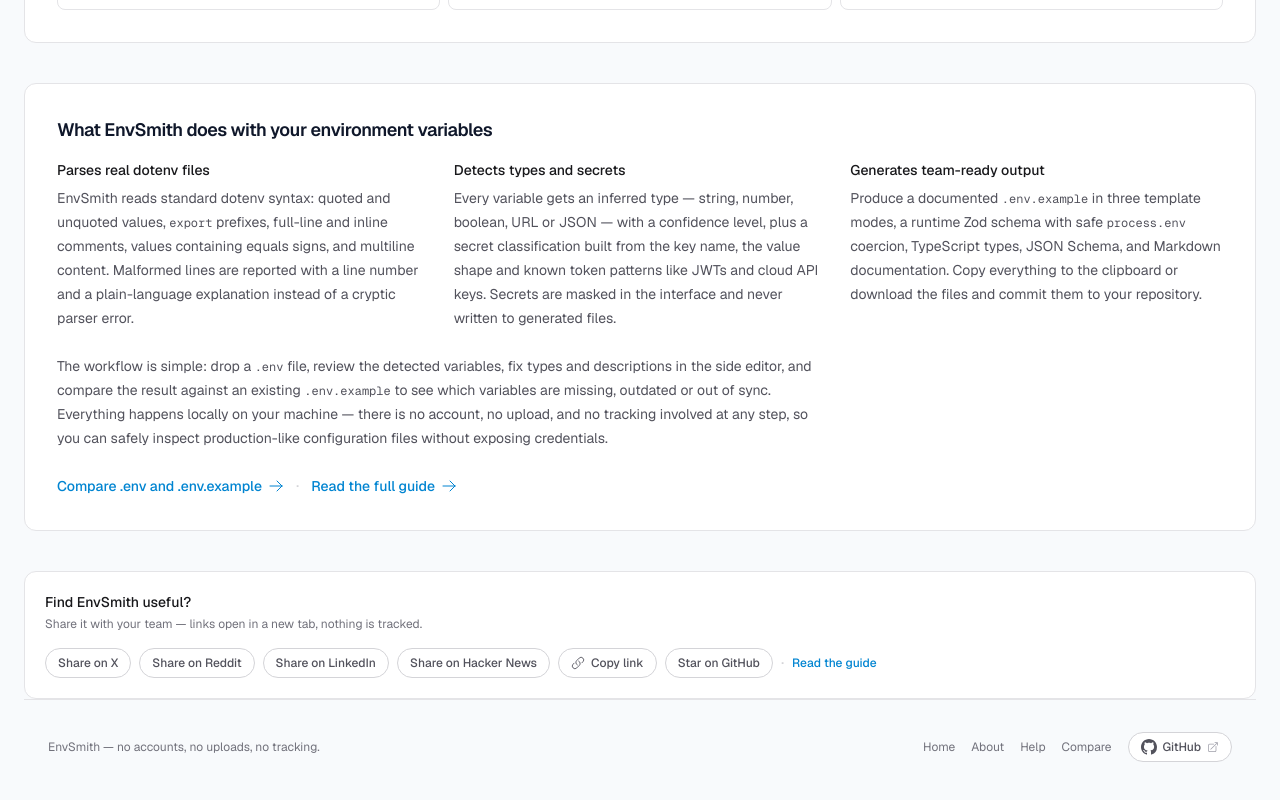
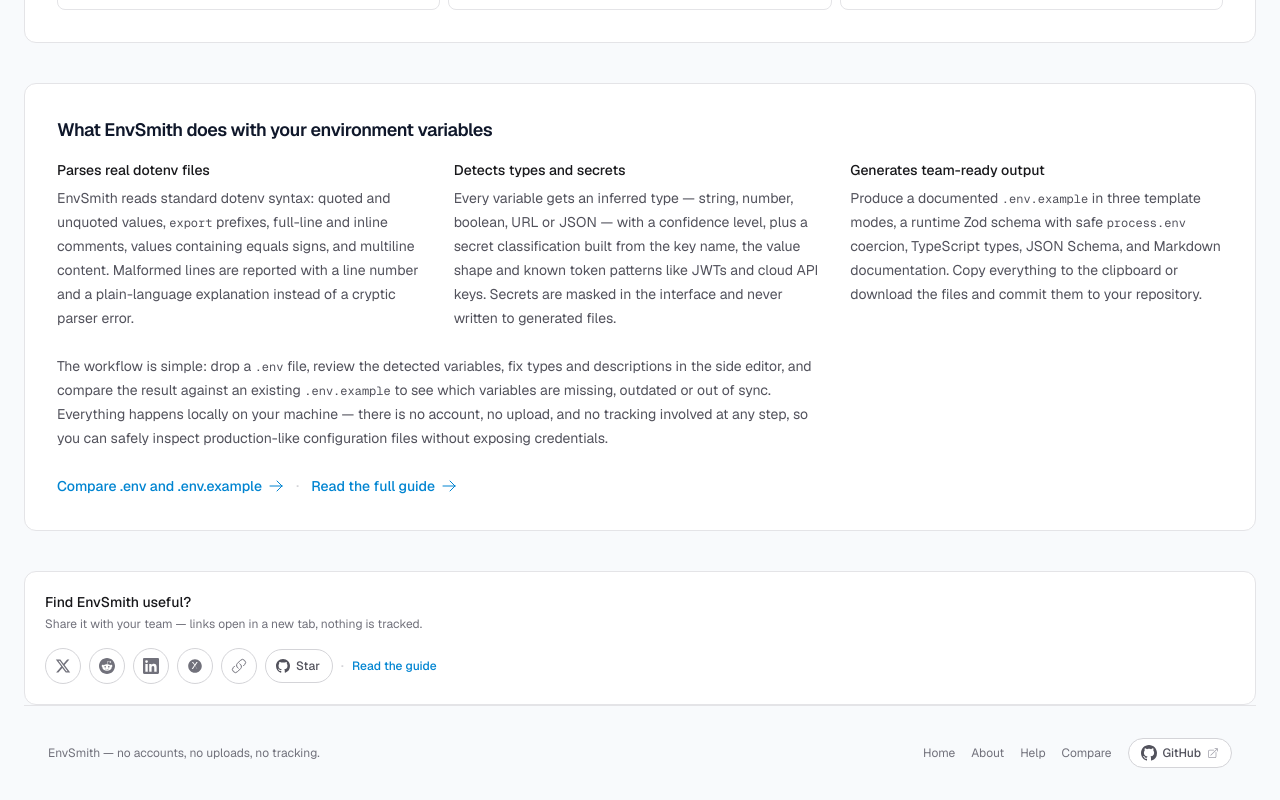
Before and after one commit to modeusweb/envsmith, a Next.js app: page / in a window 1280 px wide. Shown: the part 1165-1965 px from the top of the page. Built offline with nearby package versions, Linux system fonts and the light colour scheme.

Commit message:
ui: brand icons on social share buttons; og image in sitemap

```diff
--- a/src/app/sitemap.ts
+++ b/src/app/sitemap.ts
@@ -1,32 +1,39 @@
 import type { MetadataRoute } from "next";
 
 const SITE_URL = "https://envsmith.vercel.app";
+const OG_IMAGE = `${SITE_URL}/opengraph-image.png`;
 
 export default function sitemap(): MetadataRoute.Sitemap {
+  const images = [OG_IMAGE];
+
   return [
     {
       url: SITE_URL,
       lastModified: new Date(),
       changeFrequency: "weekly",
       priority: 1,
+      images,
     },
     {
       url: `${SITE_URL}/compare`,
       lastModified: new Date(),
       changeFrequency: "weekly",
       priority: 0.9,
+      images,
     },
     {
       url: `${SITE_URL}/help`,
       lastModified: new Date(),
       changeFrequency: "monthly",
       priority: 0.6,
+      images,
     },
     {
       url: `${SITE_URL}/about`,
       lastModified: new Date(),
       changeFrequency: "monthly",
       priority: 0.5,
+      images,
     },
   ];
 }
--- a/src/components/ui/ShareButtons.tsx
+++ b/src/components/ui/ShareButtons.tsx
@@ -5,6 +5,45 @@
 import { LinkIcon, CheckIcon } from "@heroicons/react/24/outline";
 
 const GITHUB_URL = "https://github.com/modeusweb/envsmith";
+
+function XIcon({ className }: { className?: string }) {
+  return (
+    <svg viewBox="0 0 24 24" className={className} fill="currentColor" aria-hidden>
+      <path d="M18.244 2.25h3.308l-7.227 8.26 8.502 11.24H16.17l-5.214-6.817L4.99 21.75H1.68l7.73-8.835L1.254 2.25H8.08l4.713 6.231zm-1.161 17.52h1.833L7.084 4.126H5.117z" />
+    </svg>
+  );
+}
+
+function RedditIcon({ className }: { className?: string }) {
+  return (
+    <svg viewBox="0 0 24 24" className={className} fill="currentColor" aria-hidden>
+      <path d="M12 0C5.373 0 0 5.373 0 12s5.373 12 12 12 12-5.373 12-12S18.627 0 12 0zm5.01 4.744c.688 0 1.25.561 1.25 1.249a1.25 1.25 0 0 1-2.498.056l-2.597-.547-.8 3.747c1.824.07 3.48.632 4.674 1.488.308-.309.73-.491 1.207-.491.968 0 1.754.786 1.754 1.754 0 .716-.435 1.333-1.01 1.614a3.111 3.111 0 0 1 .042.52c0 2.694-3.13 4.87-6.994 4.87-3.864 0-6.994-2.176-6.994-4.87 0-.183.015-.366.043-.534A1.748 1.748 0 0 1 4.028 12c0-.968.786-1.754 1.754-1.754.463 0 .898.196 1.207.49 1.207-.883 2.878-1.43 4.744-1.487l.885-4.182a.342.342 0 0 1 .14-.197.35.35 0 0 1 .238-.042l2.906.617a1.214 1.214 0 0 1 1.108-.701zM9.25 12C8.561 12 8 12.562 8 13.25c0 .687.561 1.248 1.25 1.248.687 0 1.248-.561 1.248-1.249 0-.688-.561-1.249-1.249-1.249zm5.5 0c-.687 0-1.248.561-1.248 1.25 0 .687.561 1.248 1.249 1.248.688 0 1.249-.561 1.249-1.249 0-.687-.562-1.249-1.25-1.249zm-5.466 3.99a.327.327 0 0 0-.231.094.33.33 0 0 0 0 .463c.842.842 2.484.91 2.961.91.477 0 2.105-.056 2.961-.91a.361.361 0 0 0 .029-.463.33.33 0 0 0-.464 0c-.547.533-1.684.73-2.512.73-.828 0-1.979-.196-2.512-.73a.326.326 0 0 0-.232-.095z" />
+    </svg>
+  );
+}
+
+function LinkedInIcon({ className }: { className?: string }) {
+  return (
+    <svg viewBox="0 0 24 24" className={className} fill="currentColor" aria-hidden>
+      <path d="M20.447 20.452h-3.554v-5.569c0-1.328-.027-3.037-1.852-3.037-1.853 0-2.136 1.445-2.136 2.939v5.667H9.351V9h3.414v1.561h.046c.477-.9 1.637-1.85 3.37-1.85 3.601 0 4.267 2.37 4.267 5.455v6.286zM5.337 7.433a2.062 2.062 0 0 1-2.063-2.065 2.064 2.064 0 1 1 2.063 2.065zm1.782 13.019H3.555V9h3.564v11.452zM22.225 0H1.771C.792 0 0 .774 0 1.729v20.542C0 23.227.792 24 1.771 24h20.451C23.2 24 24 23.227 24 22.271V1.729C24 .774 23.2 0 22.225 0z" />
+    </svg>
+  );
+}
+
+function HackerNewsIcon({ className }: { className?: string }) {
+  return (
+    <svg viewBox="0 0 24 24" className={className} fill="currentColor" aria-hidden>
+      <path d="M12 0C5.373 0 0 5.373 0 12s5.373 12 12 12 12-5.373 12-12S18.627 0 12 0zm5.747 17.25h-2.152l-3.607-5.72-3.588 5.72H6.268l4.627-7.024L6.44 4.75h2.213l3.004 4.793L14.7 4.75h2.128l-4.466 6.988 4.664 7.25z" transform="scale(.85) translate(2.1 2.1)" />
+    </svg>
+  );
+}
+
+const GITHUB_MARK = (
+  <svg viewBox="0 0 16 16" className="size-3.5" fill="currentColor" aria-hidden>
+    <path d="M8 0C3.58 0 0 3.58 0 8c0 3.54 2.29 6.53 5.47 7.59.4.07.55-.17.55-.38 0-.19-.01-.82-.01-1.49-2.01.37-2.53-.49-2.69-.94-.09-.23-.48-.94-.82-1.13-.28-.15-.68-.52-.01-.53.63-.01 1.08.58 1.23.82.72 1.21 1.87.87 2.33.66.07-.52.28-.87.51-1.07-1.78-.2-3.64-.89-3.64-3.95 0-.87.31-1.59.82-2.15-.08-.2-.36-1.02.08-2.12 0 0 .67-.21 2.2.82.64-.18 1.32-.27 2-.27s1.36.09 2 .27c1.53-1.04 2.2-.82 2.2-.82.44 1.1.16 1.92.08 2.12.51.56.82 1.27.82 2.15 0 3.07-1.87 3.75-3.65 3.95.29.25.54.73.54 1.48 0 1.07-.01 1.93-.01 2.2 0 .21.15.46.55.38A8.01 8.01 0 0 0 16 8c0-4.42-3.58-8-8-8Z" />
+  </svg>
+);
+
 
 /** Simple social sharing row (native share + link copy, no tracking scripts). */
 export function ShareButtons() {
@@ -16,10 +55,10 @@
   const encodedText = encodeURIComponent(shareText);
 
   const links = [
-    { label: "Share on X", href: `https://twitter.com/intent/tweet?url=${encoded}&text=${encodedText}` },
-    { label: "Share on Reddit", href: `https://www.reddit.com/submit?url=${encoded}&title=${encodedText}` },
-    { label: "Share on LinkedIn", href: `https://www.linkedin.com/sharing/share-offsite/?url=${encoded}` },
-    { label: "Share on Hacker News", href: `https://news.ycombinator.com/submitlink?u=${encoded}&t=${encodedText}` },
+    { label: "Share on X", href: `https://twitter.com/intent/tweet?url=${encoded}&text=${encodedText}`, Icon: XIcon },
+    { label: "Share on Reddit", href: `https://www.reddit.com/submit?url=${encoded}&title=${encodedText}`, Icon: RedditIcon },
+    { label: "Share on LinkedIn", href: `https://www.linkedin.com/sharing/share-offsite/?url=${encoded}`, Icon: LinkedInIcon },
+    { label: "Share on Hacker News", href: `https://news.ycombinator.com/submitlink?u=${encoded}&t=${encodedText}`, Icon: HackerNewsIcon },
   ];
 
   const copy = async () => {
@@ -39,32 +78,38 @@
         Share it with your team — links open in a new tab, nothing is tracked.
       </p>
       <div className="mt-4 flex flex-wrap items-center gap-2">
-        {links.map((l) => (
+        {links.map(({ label, href, Icon }) => (
           <a
-            key={l.label}
-            href={l.href}
+            key={label}
+            href={href}
             target="_blank"
             rel="noopener noreferrer"
-            className="inline-flex items-center rounded-full border border-zinc-300 dark:border-zinc-700 bg-white dark:bg-zinc-900 px-3 py-1.5 text-xs font-medium text-zinc-600 dark:text-zinc-300 hover:border-zinc-400 dark:hover:border-zinc-500 hover:text-zinc-900 dark:hover:text-white transition-colors focus-visible:outline-2 focus-visible:outline-sky-500"
+            aria-label={label}
+            title={label}
+            className="inline-flex items-center justify-center size-9 rounded-full border border-zinc-300 dark:border-zinc-700 bg-white dark:bg-zinc-900 text-zinc-500 dark:text-zinc-400 hover:border-zinc-400 dark:hover:border-zinc-500 hover:text-zinc-900 dark:hover:text-white transition-colors focus-visible:outline-2 focus-visible:outline-sky-500"
           >
-            {l.label}
+            <Icon className="size-4" />
           </a>
         ))}
         <button
           type="button"
           onClick={copy}
-          className="inline-flex items-center gap-1.5 rounded-full border border-zinc-300 dark:border-zinc-700 bg-white dark:bg-zinc-900 px-3 py-1.5 text-xs font-medium text-zinc-600 dark:text-zinc-300 hover:border-zinc-400 dark:hover:border-zinc-500 hover:text-zinc-900 dark:hover:text-white transition-colors focus-visible:outline-2 focus-visible:outline-sky-500"
+          aria-label="Copy link to this page"
+          title="Copy link"
+          className="inline-flex items-center justify-center size-9 rounded-full border border-zinc-300 dark:border-zinc-700 bg-white dark:bg-zinc-900 text-zinc-500 dark:text-zinc-400 hover:border-zinc-400 dark:hover:border-zinc-500 hover:text-zinc-900 dark:hover:text-white transition-colors focus-visible:outline-2 focus-visible:outline-sky-500"
         >
-          {copied ? <CheckIcon className="size-3.5 text-emerald-500" aria-hidden /> : <LinkIcon className="size-3.5" aria-hidden />}
-          {copied ? "Link copied" : "Copy link"}
+          {copied ? <CheckIcon className="size-4 text-emerald-500" aria-hidden /> : <LinkIcon className="size-4" aria-hidden />}
         </button>
         <a
           href={GITHUB_URL}
           target="_blank"
           rel="noopener noreferrer"
-          className="inline-flex items-center rounded-full border border-zinc-300 dark:border-zinc-700 bg-white dark:bg-zinc-900 px-3 py-1.5 text-xs font-medium text-zinc-600 dark:text-zinc-300 hover:border-zinc-400 dark:hover:border-zinc-500 hover:text-zinc-900 dark:hover:text-white transition-colors focus-visible:outline-2 focus-visible:outline-sky-500"
+          aria-label="Star EnvSmith on GitHub (opens in a new tab)"
+          title="Star on GitHub"
+          className="inline-flex items-center gap-1.5 rounded-full border border-zinc-300 dark:border-zinc-700 bg-white dark:bg-zinc-900 pl-2.5 pr-3 py-2 text-xs font-medium text-zinc-600 dark:text-zinc-300 hover:border-zinc-400 dark:hover:border-zinc-500 hover:text-zinc-900 dark:hover:text-white transition-colors focus-visible:outline-2 focus-visible:outline-sky-500"
         >
-          Star on GitHub
+          {GITHUB_MARK}
+          Star
         </a>
         <span aria-hidden className="hidden sm:inline text-zinc-300 dark:text-zinc-700">
           ·
```
